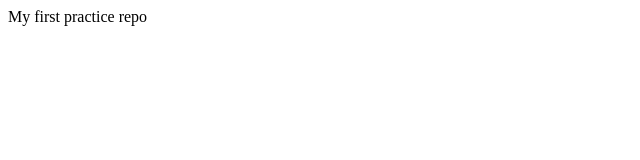
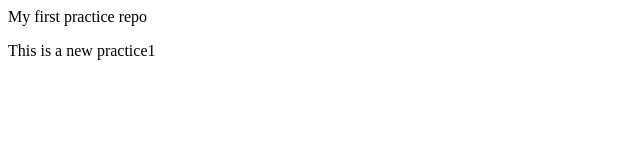
Before and after one commit to PrakashRinky0811/localrepo2, a plain HTML site: page index.html in a window 1280 px wide. Shown: the whole page, without its empty margins (0-640 px from the left). Drawn offline with Linux system fonts and the light colour scheme.

Commit message:
practice1 new feature

```diff
--- a/index.html
+++ b/index.html
@@ -1 +1,2 @@
 <p>My first practice repo</p>
+<p>This is a new practice1</p>
```
